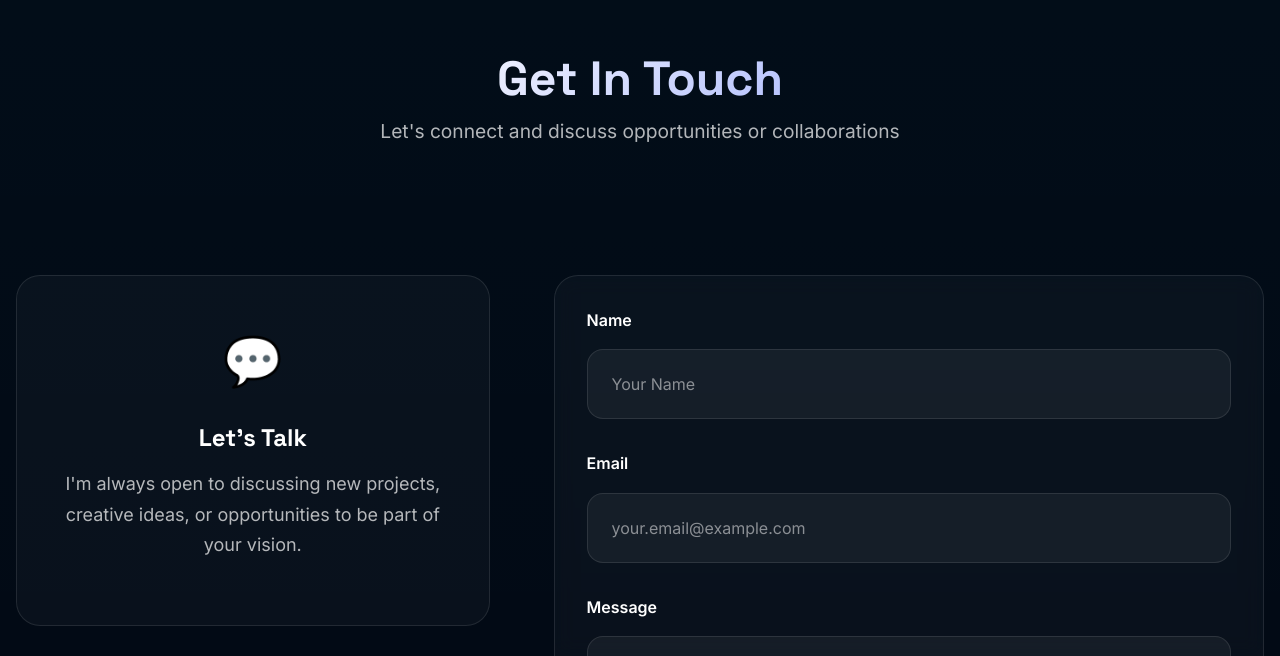
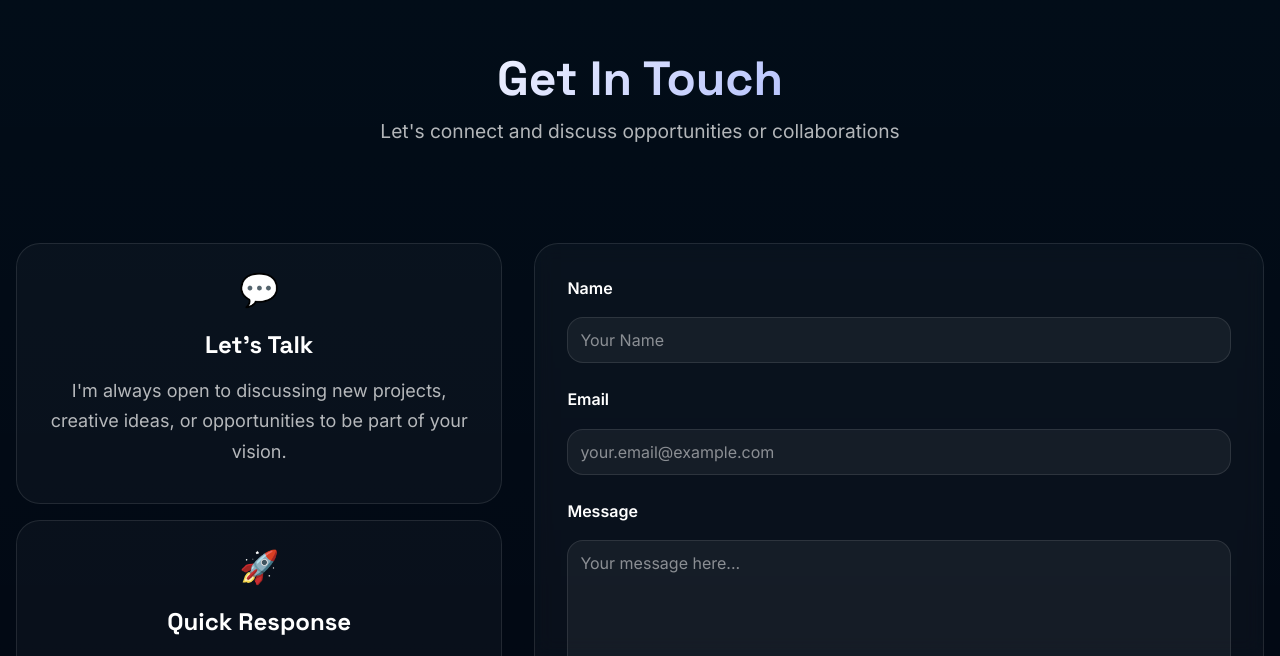
Before and after one commit to ajitg25/portfolioV2, a React (Vite) app: page / in a window 1280 px wide. Shown: the part 2144-2800 px from the top of the page. Built offline with nearby package versions, Linux system fonts and the light colour scheme.

Commit message:
Update Contact.css

```diff
--- a/src/components/Contact.css
+++ b/src/components/Contact.css
@@ -1,30 +1,36 @@
 .contact {
     background: linear-gradient(180deg, rgba(0, 242, 254, 0.03) 0%, transparent 100%);
-    padding-bottom: 0;
+    padding-top: 60px;
+    /* Reduced top padding */
+    padding-bottom: 2rem;
+    min-height: 100vh;
+    display: flex;
+    flex-direction: column;
+    justify-content: center;
 }
 
 .contact-content {
     display: grid;
     grid-template-columns: 1fr 1.5fr;
-    gap: var(--spacing-2xl);
-    margin-top: var(--spacing-2xl);
+    gap: var(--spacing-lg);
+    margin-top: var(--spacing-lg);
 }
 
 .contact-info {
     display: flex;
     flex-direction: column;
-    gap: var(--spacing-lg);
+    gap: 1rem;
     opacity: 0;
 }
 
 .info-card {
-    padding: var(--spacing-xl);
+    padding: 1.25rem;
     text-align: center;
 }
 
 .info-icon {
-    font-size: 3rem;
-    margin-bottom: var(--spacing-md);
+    font-size: 2rem;
+    margin-bottom: var(--spacing-sm);
     animation: float 3s ease-in-out infinite;
 }
 
@@ -40,7 +46,7 @@
 }
 
 .social-links {
-    padding: var(--spacing-xl);
+    padding: 1.25rem;
     background: var(--bg-card);
     backdrop-filter: blur(10px);
     border: 1px solid var(--border-color);
@@ -62,8 +68,8 @@
 }
 
 .social-icon {
-    width: 50px;
-    height: 50px;
+    width: 40px;
+    height: 40px;
     display: flex;
     align-items: center;
     justify-content: center;
@@ -87,7 +93,7 @@
 }
 
 .form-group {
-    margin-bottom: var(--spacing-lg);
+    margin-bottom: var(--spacing-md);
 }
 
 .form-group label {
@@ -101,7 +107,7 @@
 .form-group input,
 .form-group textarea {
     width: 100%;
-    padding: var(--spacing-md);
+    padding: 0.75rem;
     background: rgba(255, 255, 255, 0.05);
     border: 1px solid var(--border-color);
     border-radius: var(--radius-md);
@@ -126,7 +132,7 @@
 
 .form-group textarea {
     resize: vertical;
-    min-height: 150px;
+    min-height: 170px;
 }
 
 .submit-btn {
@@ -175,8 +181,8 @@
 }
 
 .footer {
-    margin-top: var(--spacing-3xl);
-    padding: var(--spacing-xl) 0;
+    margin-top: var(--spacing-xl);
+    padding: var(--spacing-md) 0;
     border-top: 1px solid var(--border-color);
     text-align: center;
     background: rgba(10, 10, 15, 0.5);
```
